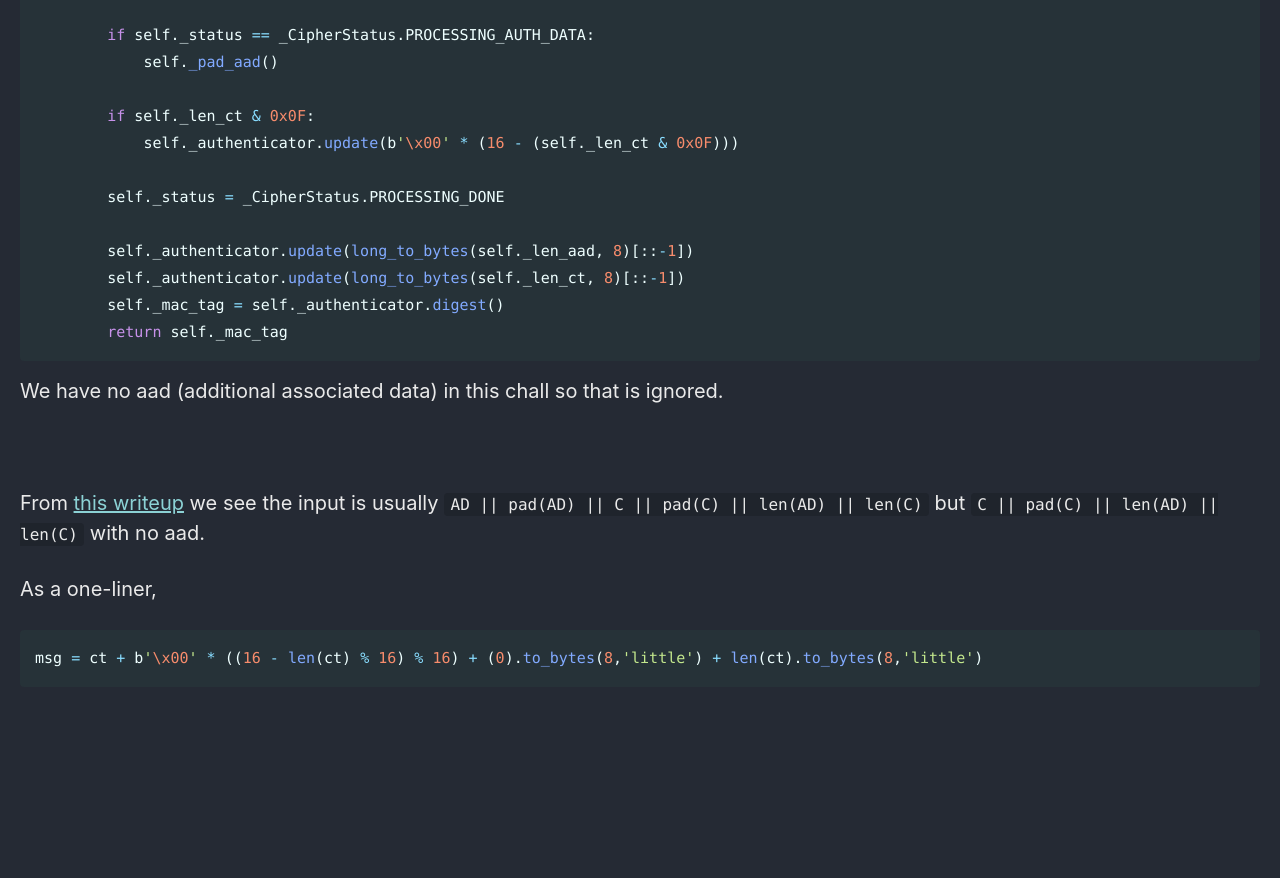
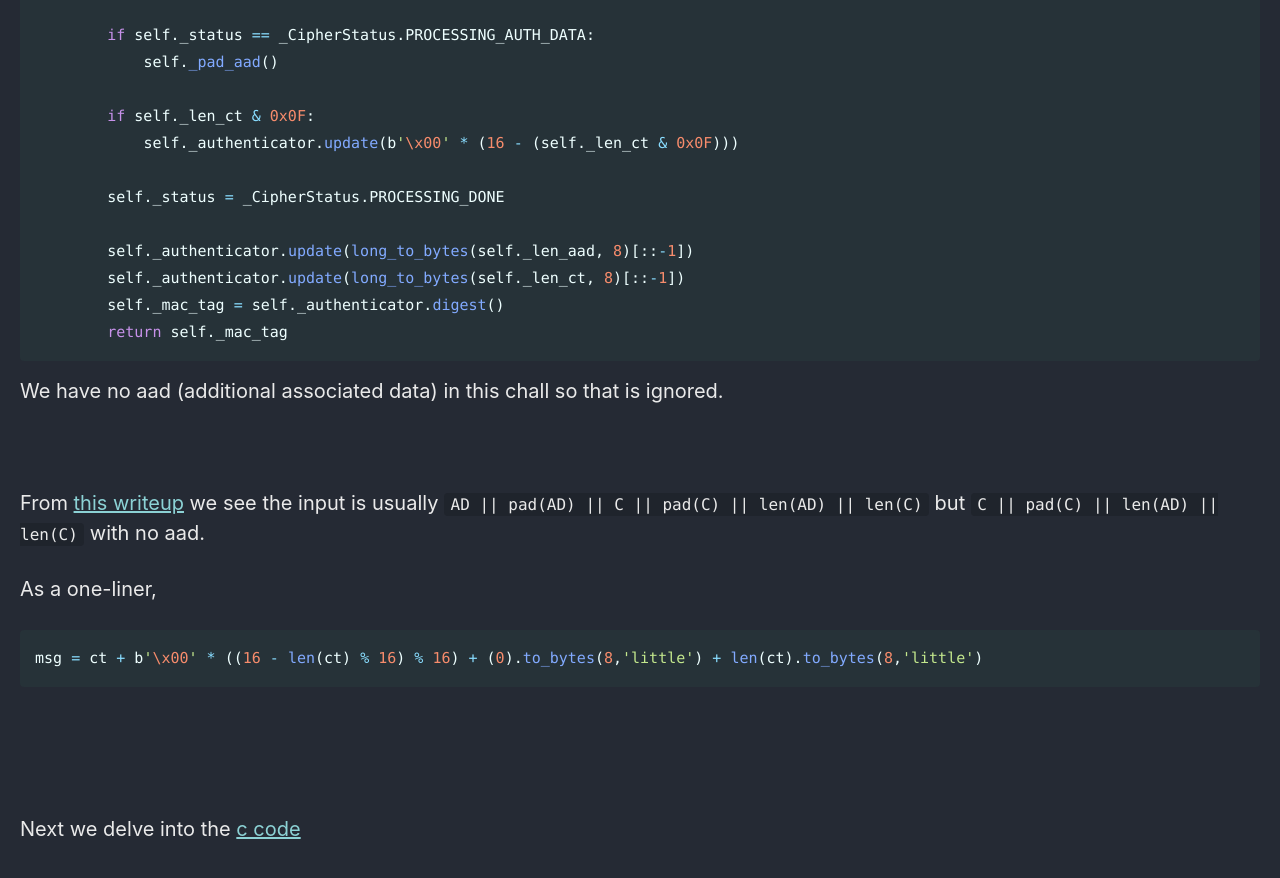
Before and after one commit to Connor-McCartney/Connor-McCartney.github.io, a Jekyll site: the page built from _pages/cryptography/other/Nostalgic-SECCONCTF14.md, in a window 1280 px wide and 900 px high, scrolled down 3196 px. Shown: the top 878 px of the window. Built offline with Jekyll 4.4.1, drawn with Linux system fonts in a browser that asks for light colours; cached includes are drawn as plain includes; before the commit the page ends 4040 px from its top, so only the background shows below that.

Commit message:
Update Nostalgic-SECCONCTF14.md

```diff
--- a/_pages/cryptography/other/Nostalgic-SECCONCTF14.md
+++ b/_pages/cryptography/other/Nostalgic-SECCONCTF14.md
@@ -158,3 +158,7 @@ msg = ct + b'\x00' * ((16 - len(ct) % 16) % 16) + (0).to_bytes(8,'little') + len
 <br>
 
 <br>
+
+
+
+Next we delve into the [c code](https://github.com/Legrandin/pycryptodome/blob/master/src/poly1305.c)
```
